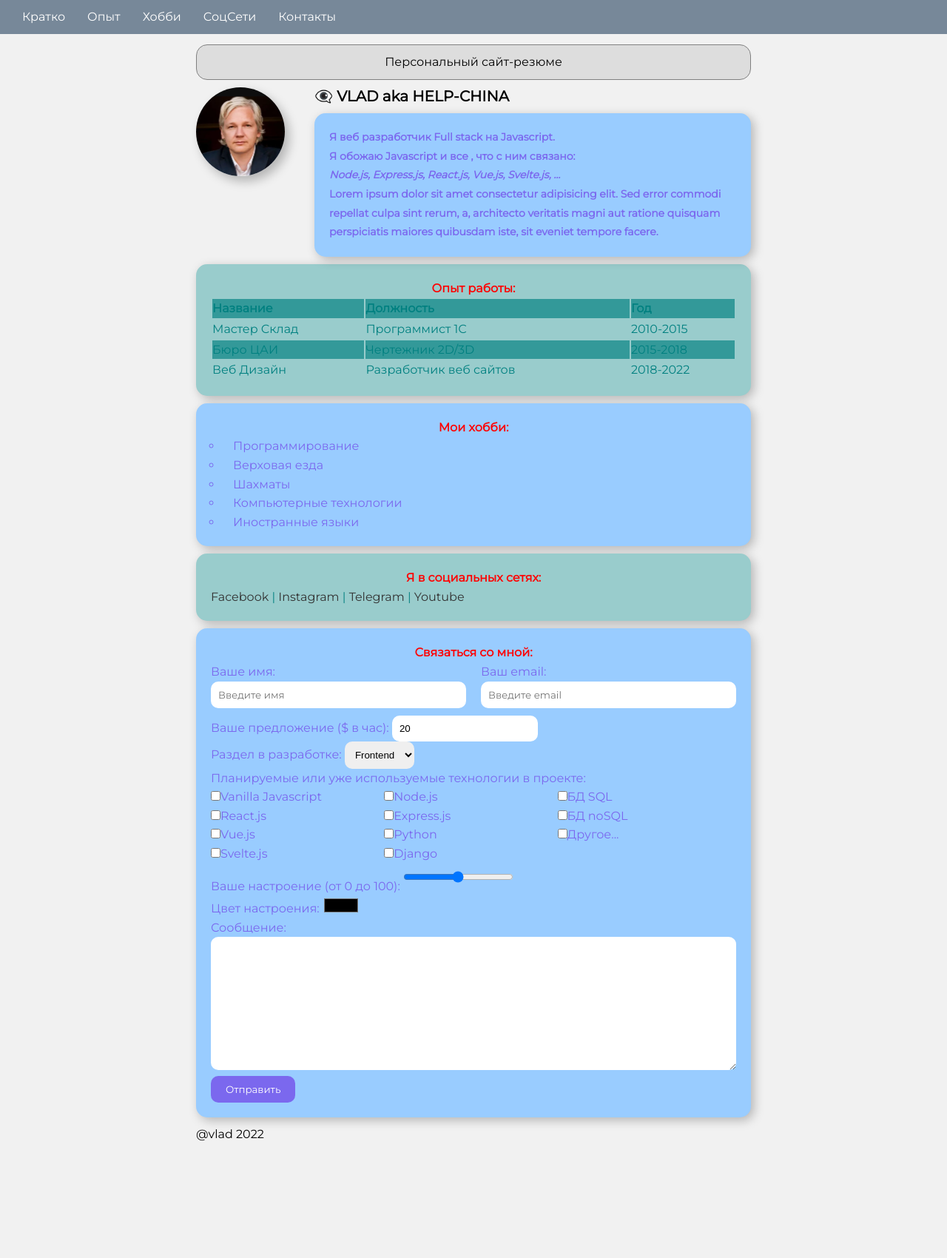
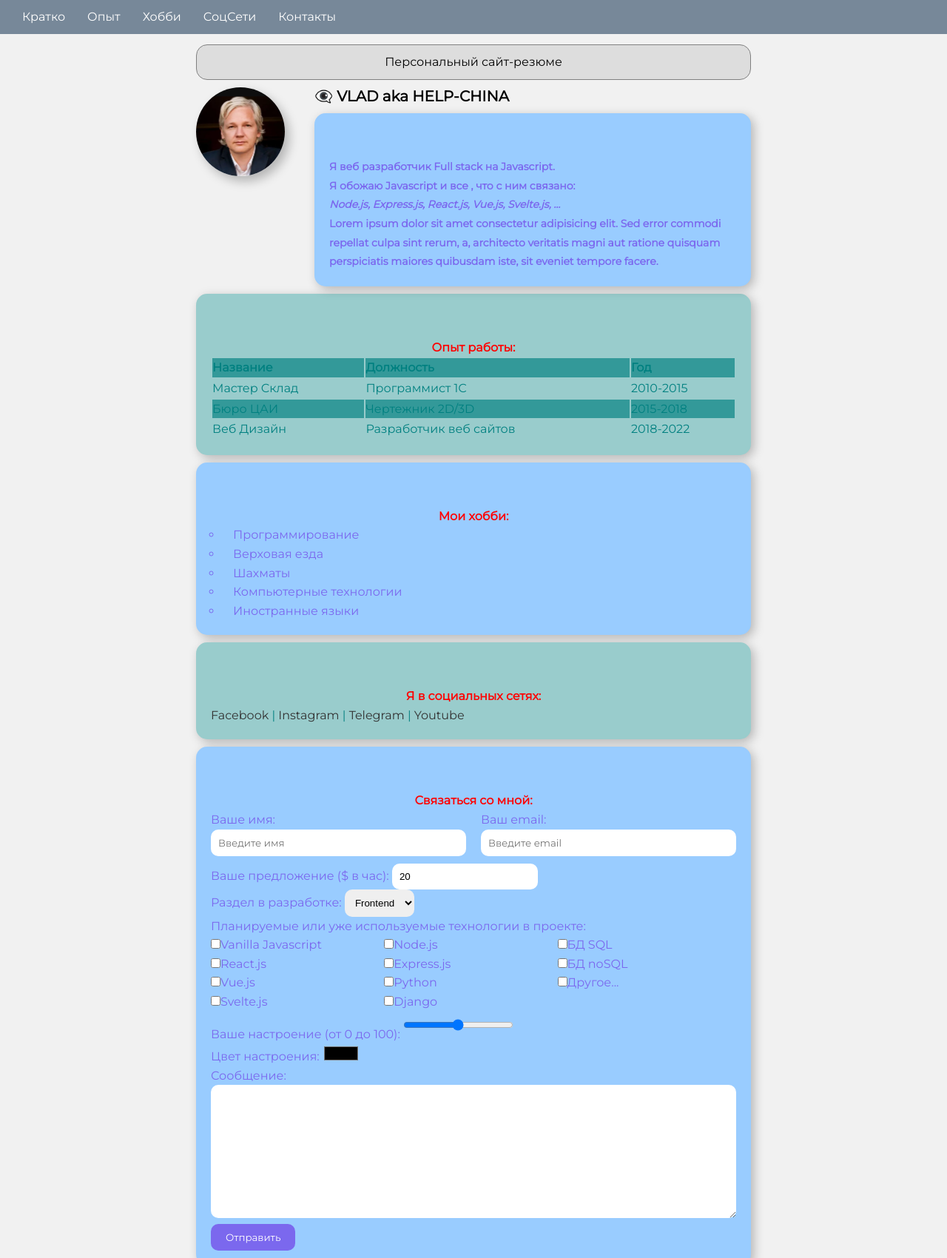
Before and after one commit to z-o-l-o/resume-html-css, a plain HTML site: page index.html in a window 1280 px wide. Shown: the top 1700 px of the page at 74% size. Before the commit the page ends 1546 px from the top, so only its background shows below. Drawn offline with Linux system fonts and the light colour scheme.

Commit message:
First version (ru).

```diff
--- a/index.html
+++ b/index.html
@@ -14,11 +14,11 @@
 
         <nav class="navbar">
             <ul>
-                <li><a href="#">Кратко</a></li>
-                <li><a href="#">Опыт</a></li>
-                <li><a href="#">Хобби</a></li>
-                <li><a href="#">СоцСети</a></li>
-                <li><a href="#">Контакты</a></li>
+                <li><a href="#header">Кратко</a></li>
+                <li><a href="#jobs">Опыт</a></li>
+                <li><a href="#hobbies">Хобби</a></li>
+                <li><a href="#liens">СоцСети</a></li>
+                <li><a href="#contact">Контакты</a></li>
             </ul>
         </nav>
 
@@ -26,7 +26,7 @@
             Персональный сайт-резюме
         </header>
 
-        <div class="info">
+        <div class="info" id="info">
             <img src="./my-photo.jpg" alt="мое фото">
 
             <div class="info-text">
@@ -44,7 +44,7 @@
             </div>
         </div>
 
-        <div class="card color-teal">
+        <div class="card color-teal" id="jobs">
             <h4>Опыт работы:</h4>
             <table class="table">
                 <thead>
@@ -74,7 +74,7 @@
             </table>
         </div>
 
-        <div class="card color-mlb">
+        <div class="card color-mlb" id="hobbies">
             <h4>Мои хобби:</h4>
             <ul class="list-hobby">
                 <li>Программирование</li>
@@ -85,7 +85,7 @@
             </ul>
         </div>
 
-        <div class="card color-teal">
+        <div class="card color-teal" id="liens">
             <h4>Я в социальных сетях:</h4>
             <a href="https://facebook.com" target="_blank">Facebook</a>
             |
@@ -96,7 +96,7 @@
             <a href="https://youtube.com" target="_blank">Youtube</a>
         </div>
 
-        <div class="card color-mlb">
+        <div class="card color-mlb" id="contact">
             <form class="form" action="/">
                 <h4>Связаться со мной:</h4>
                 <div class="form-row">
@@ -187,7 +187,7 @@
                 <button class="btn" type="submit">Отправить</button>
             </form>
         </div>
-
+        <br><br><br><br><br><br>
         <footer>@vlad 2022</footer>
     </div>
 </body>
--- a/styles.css
+++ b/styles.css
@@ -70,11 +70,13 @@ h4 {
 }
 
 .card {
-    padding: 20px;
+    padding: 60px 20px 20px 20px;
+    /* padding: 20px; */
     background: #fff;
     border-radius: 15px;
     box-shadow: 4px 4px 14px rgba(0, 0, 0, 0.25);
     margin-bottom: 25px;
+
 }
 
 .card:hover, img:hover, header:hover {
@@ -278,3 +280,8 @@ a {
 .form-row .form-group:last-child {
     margin-right: 0;
 }
+
+footer {
+    text-align: center;
+    margin-bottom: 20px;
+}
```
